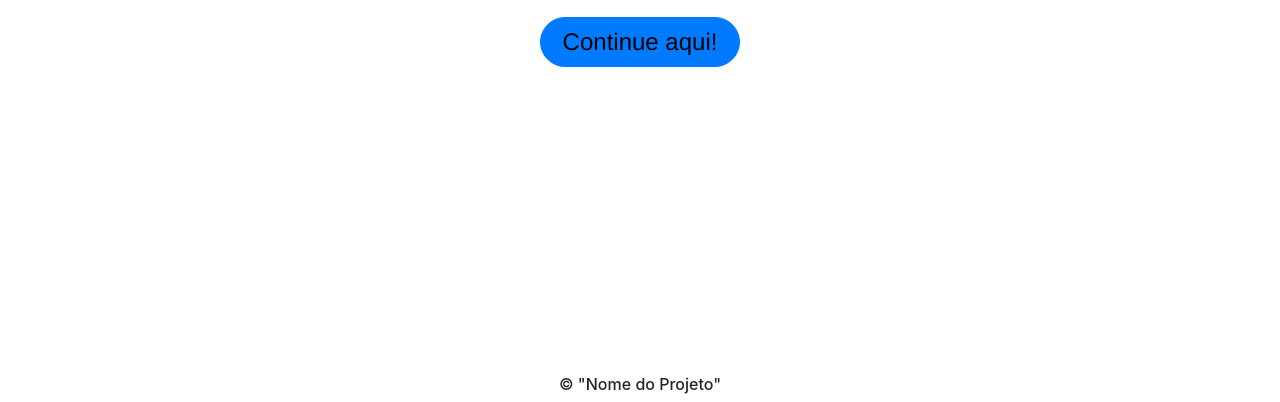
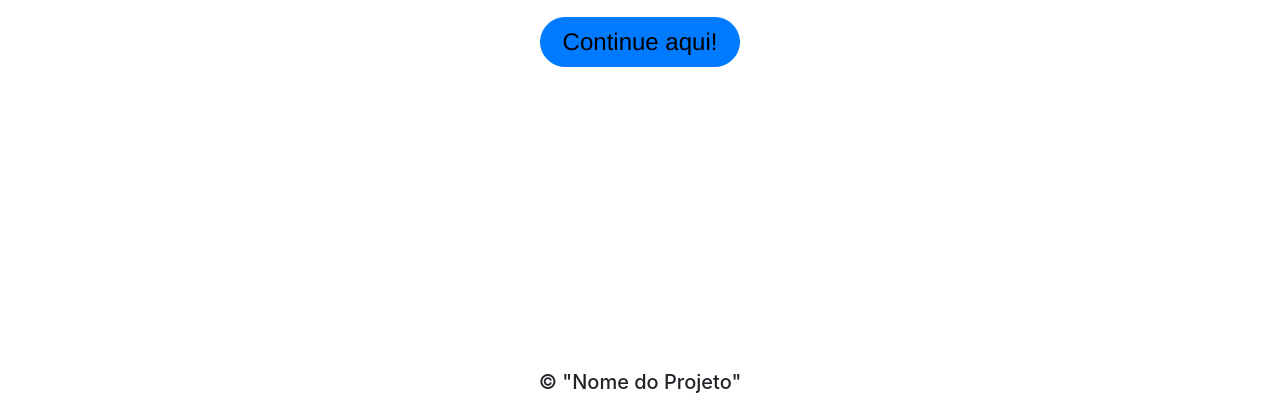
Before and after one commit to Arantees/P.I-Fatec, a plain HTML site: page index.html in a window 1280 px wide. Shown: the part 398-800 px from the top of the page. Drawn offline with nearby package versions, Linux system fonts and the light colour scheme.

Commit message:
Novo Index

```diff
--- a/index.html
+++ b/index.html
@@ -64,7 +64,7 @@
     </section>
 
     <footer>
-      <H6> © "Nome do Projeto"</H6>
+      <h5> © "Nome do Projeto"</h5>
     </footer>
 
 
```
